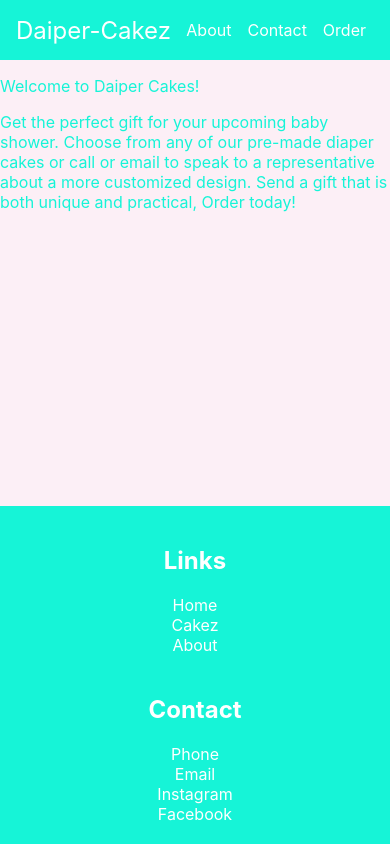
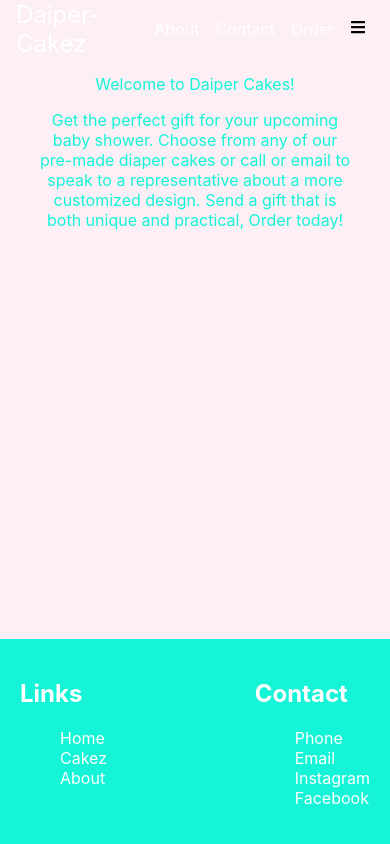
Before and after one commit to Kelel1/daiperCakes, a Next.js app: page / in a window 390 px wide. Built offline with nearby package versions, Linux system fonts and the light colour scheme.

Commit message:
install react-icons/add hamburger to navbar

```diff
--- a/components/Footer.js
+++ b/components/Footer.js
@@ -1,19 +1,25 @@
 const Footer = () => (
   <footer className="footer">
-    <div className="footer_main">
-      <div className="footer_left">
+    <div className="container">
+      <div className="row">
+        <div className="col1">
           <h2>Links</h2>
+          <ul>
             <li><a href="">Home</a></li>
             <li><a href="">Cakez</a></li>
             <li><a href="">About</a></li>
+          </ul>
         </div>
-      <div className="footer_center"><img src=""></img></div>
-      <div className="footer_right">
+        <div className="space"></div>
+        <div className="col2">
           <h2>Contact</h2>
+          <ul>
             <li><a href="">Phone</a></li>
             <li><a href="">Email</a></li>
             <li><a href="">Instagram</a></li>
             <li><a href="">Facebook</a></li>
+          </ul>
+        </div>
       </div>
     </div>
     <style jsx>{`
@@ -24,29 +30,18 @@ const Footer = () => (
         bottom: 0;
         width: 100%;
       }
-      .footer_right {
-        background: #16f4d7;
-      }
-      .footer_right,
-      .footer_right li, a {
+
+      .col1,
+      .col2, ul, a {
         text-decoration: none;
         list-style: none;
         color: white;
-        text-align: center;
       }
-      .footer_left,
-      .footer_left a, li {
-        text-decoration: none;
-        list-style: none;
-        color: white;
-        text-align: center;
+      .row {
+        display: flex;
       }
-      @media screen and (min-width: 960px){
-        footer-center {
-          display: flex;
-          justify-content: space-evenly;
-        }
-        .footer
+      .space {
+        flex: 1;
       }
 
 
--- a/components/Navbar.js
+++ b/components/Navbar.js
@@ -1,4 +1,12 @@
-const Navbar = () => (
+import { FaBars, FaTimes} from 'react-icons/fa';
+import React, { useState } from 'react';
+
+const Navbar = () => {
+  const [click, setClick] = useState(false);
+
+  const handleClick = () => setClick(!click);
+
+  return (
   <header className="navbar">
 
     <nav className="nav_navigation">
@@ -10,10 +18,14 @@ const Navbar = () => (
           <li><a href="/">About</a></li>
           <li><a href="/">Contact</a></li>
           <li><a href="/">Order</a></li>
+          <li><div className="Test" onClick={handleClick}>
+          {click ? <FaTimes /> : <FaBars />}
+        </div></li>
         </ul>
+
       </div>
     </nav>
-    <style jsx>{`
+    <style jsx>{`q
       .navbar {
         box-shadow: 0px 2px 5px 10px rgba(0, 0, 0, 0.2)
         position: fixed;
@@ -59,7 +71,7 @@ const Navbar = () => (
     `}</style>
 
   </header>
-
-)
+  )
+}
 
 export default Navbar
--- a/package.json
+++ b/package.json
@@ -10,6 +10,7 @@
   "dependencies": {
     "next": "9.4.4",
     "react": "16.13.1",
-    "react-dom": "16.13.1"
+    "react-dom": "16.13.1",
+    "react-icons": "^3.11.0"
   }
 }
--- a/pages/index.js
+++ b/pages/index.js
@@ -14,7 +14,7 @@ export default function Home() {
         <p className="welcome">
           Welcome to Daiper Cakes!
         </p>
-        <p>
+        <p className="copy">
           Get the perfect gift for your upcoming baby shower.
           Choose from any of our pre-made diaper cakes or call or email to
           speak to a representative about a more customized design.
@@ -42,6 +42,11 @@ export default function Home() {
         .intro,
         .welcome {
           color: #16f4d7;
+          text-align: center;
+        }
+        .copy {
+          padding-left: 10%;
+          padding-right: 10%;
         }
       `}</style>
     </div>
```
Also changed, not shown: 1 other file (tests, documents, lock files or other folders). Lines whose indentation alone changed are shown as unchanged.
